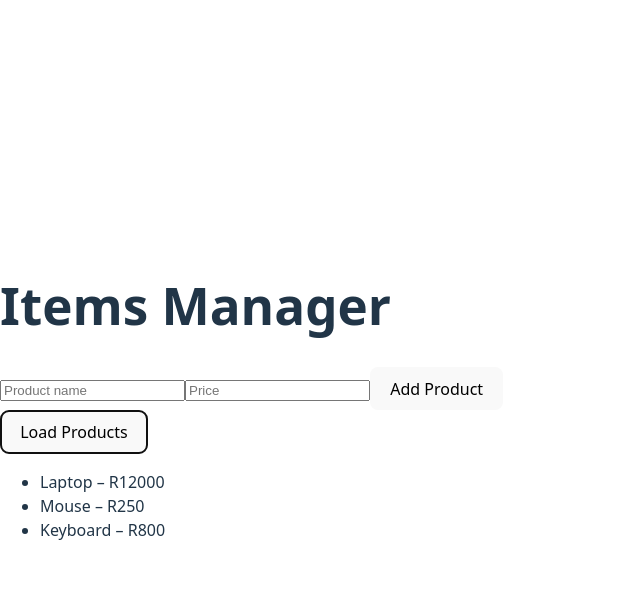
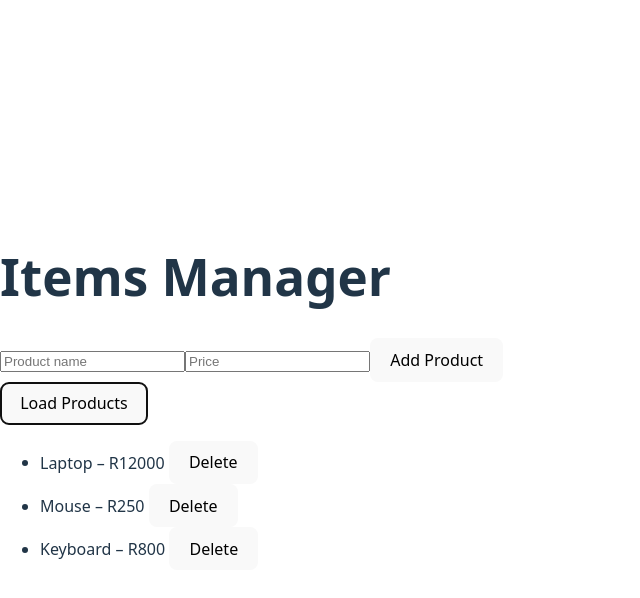
Before and after one commit to shibambocollins/prod-manager-frontend, a React (Vite) app: page / in a window 1280 px wide. Both pictures are taken after a click on the button "Load Products". Shown: the top 598 px of the page, without its empty margins (0-640 px from the left). Built offline with nearby package versions, Linux system fonts and the light colour scheme.

Commit message:
added delete btn

```diff
--- a/src/App.jsx
+++ b/src/App.jsx
@@ -20,6 +20,12 @@ function App() {
     setProducts(prevProducts => [...prevProducts, product]);
   };
 
+   const deleteProduct = (id) => {
+    setProducts(prev =>
+      prev.filter(product => product.id !== id)
+    );
+  };
+
   return (
      <div>
       <h1>Items Manager</h1>
@@ -30,7 +36,9 @@ function App() {
         Load Products
       </button>
 
-      <ProductList products={products} />
+      <ProductList products={products}
+      onDeleteProduct={deleteProduct}
+      />
     </div>
   );
 }
--- a/src/components/ProductList.jsx
+++ b/src/components/ProductList.jsx
@@ -3,11 +3,14 @@ function ProductList({ products }) {
     return <p>No products yet</p>;
   }
 
-  return (
+   return (
     <ul>
       {products.map(product => (
         <li key={product.id}>
-          {product.name} – R{product.price}
+          {product.name} – R{product.price}{' '}
+          <button onClick={() => onDeleteProduct(product.id)}>
+            Delete
+          </button>
         </li>
       ))}
     </ul>
```
